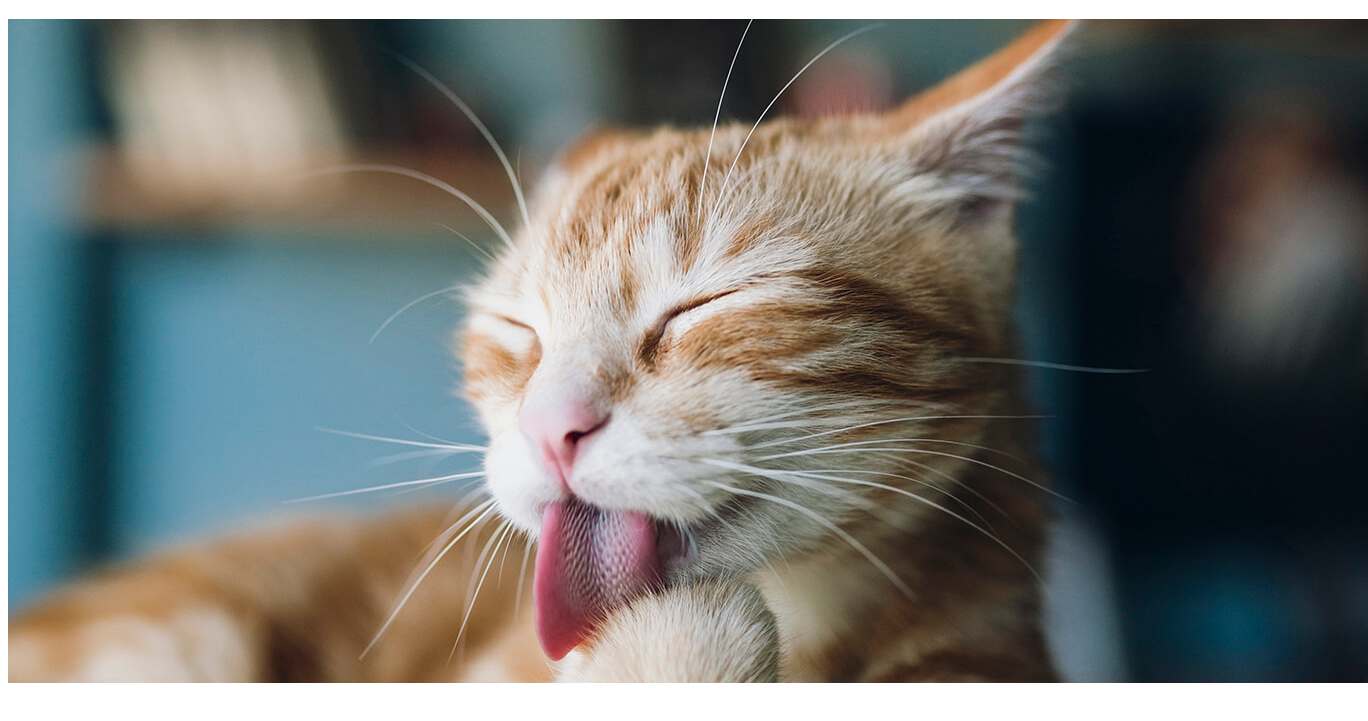
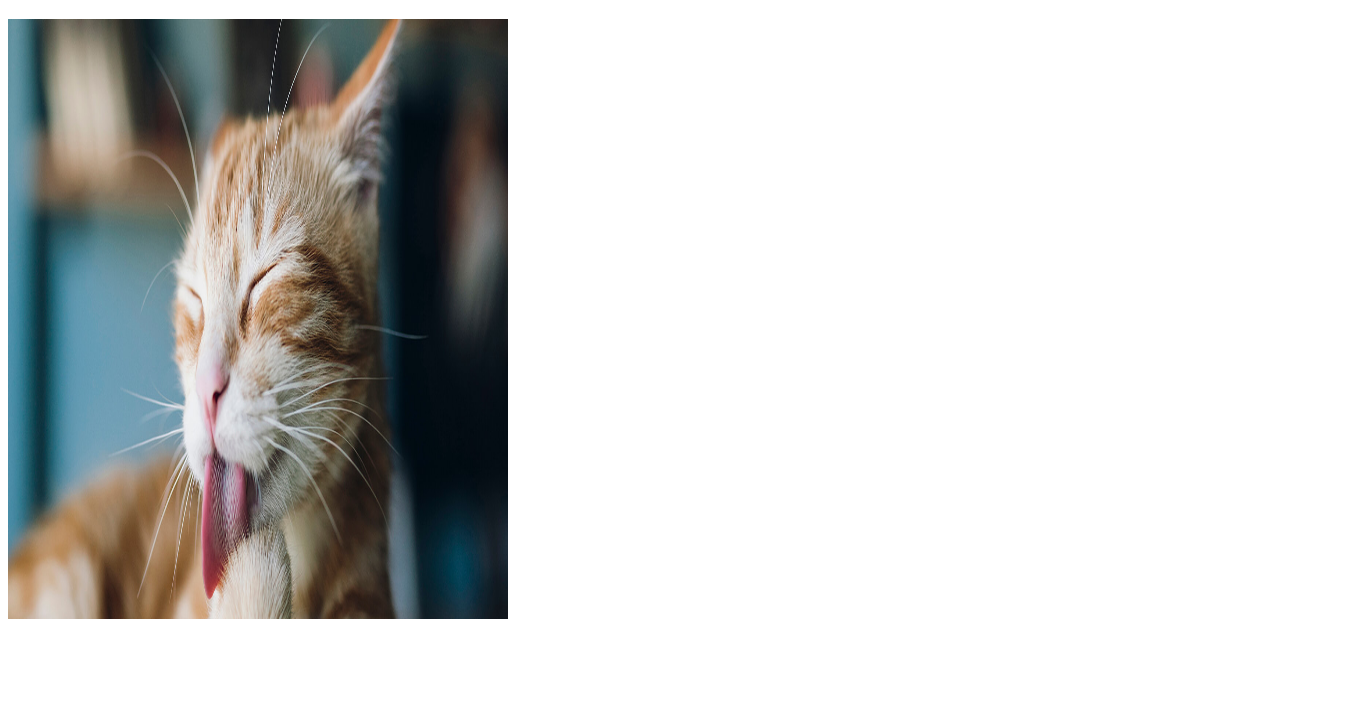
Before and after one commit to khareakay/My-website, a plain HTML site: page index.html in a window 1280 px wide. Shown: the part 61-782 px from the top of the page, 1368 px wide, since content can reach past the window. Drawn offline with Linux system fonts and the light colour scheme.

Commit message:
Update index.html
fixed the meow meow

```diff
--- a/index.html
+++ b/index.html
@@ -5,6 +5,6 @@
   </head>
   <body>
     <h1>Hello, World</h1>
-    <img src="kitty cat.jpg">
+    <img src="kitty cat.jpg" width="500" height="600">
   </body>
 </html>
```
